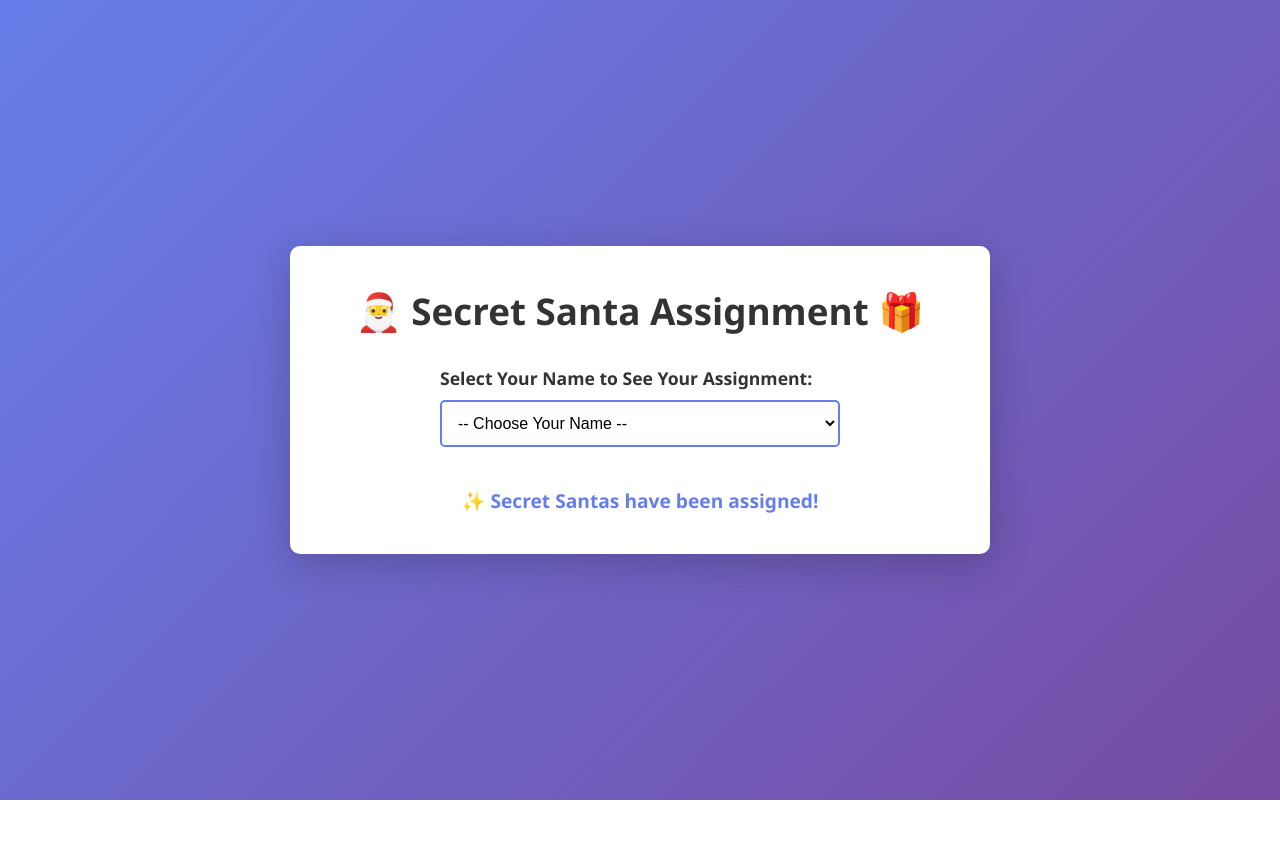
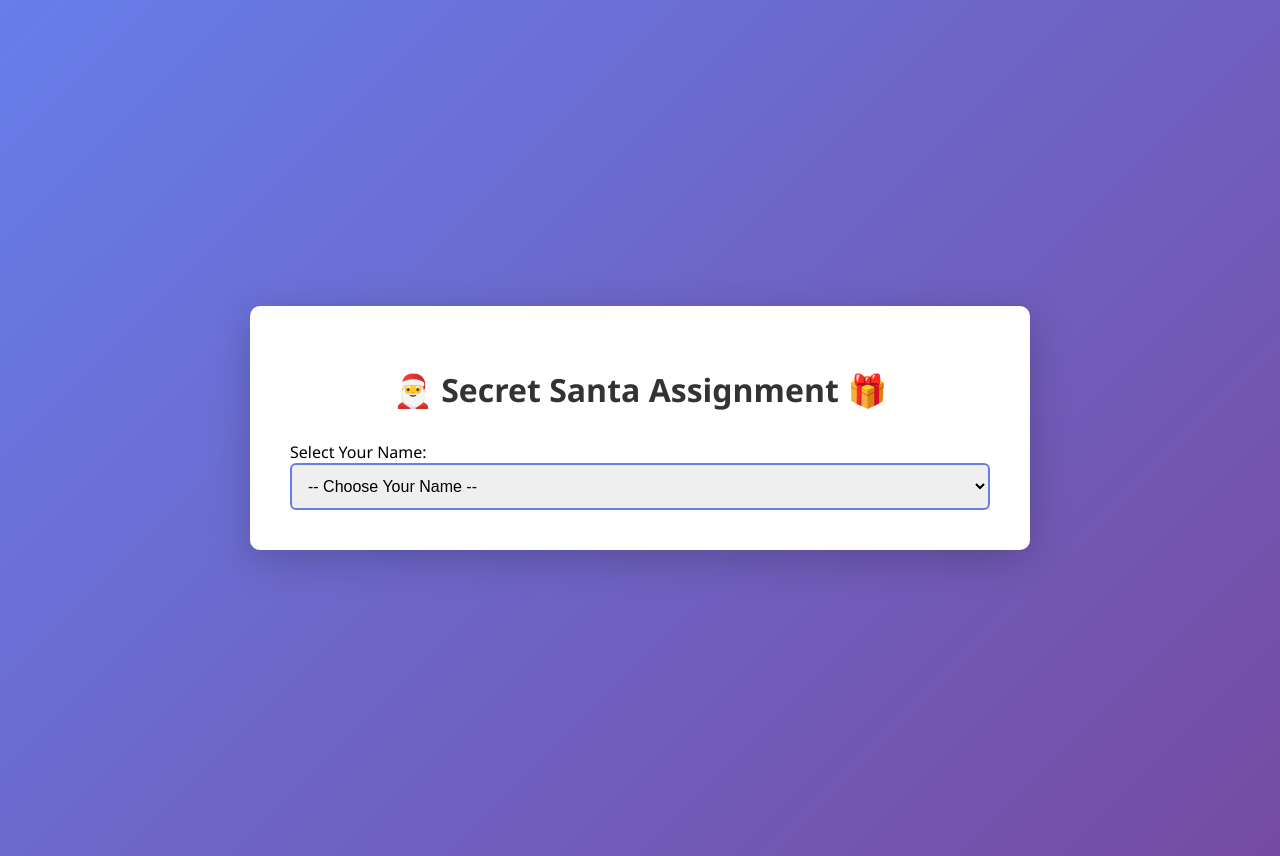
Before and after one commit to BogdanTudosie/santa, a plain HTML site: page index.html in a window 1280 px wide. Before the commit the page ends 800 px from the top, so only its background shows below. Drawn offline with Linux system fonts and the light colour scheme; no server answers.

Commit message:
index commit

```diff
--- a/index.html
+++ b/index.html
@@ -5,14 +5,8 @@
     <meta name="viewport" content="width=device-width, initial-scale=1.0">
     <title>Secret Santa Assignment</title>
     <style>
-        * {
-            margin: 0;
-            padding: 0;
-            box-sizing: border-box;
-        }
-
         body {
-            font-family: 'Segoe UI', Tahoma, Geneva, Verdana, sans-serif;
+            font-family: 'Segoe UI', sans-serif;
             background: linear-gradient(135deg, #667eea 0%, #764ba2 100%);
             min-height: 100vh;
             display: flex;
@@ -23,90 +17,48 @@
 
         .container {
             background: white;
+            padding: 40px;
             border-radius: 10px;
-            box-shadow: 0 10px 40px rgba(0, 0, 0, 0.2);
-            padding: 40px;
             max-width: 700px;
             width: 100%;
+            box-shadow: 0 10px 40px rgba(0,0,0,0.2);
         }
 
         h1 {
             text-align: center;
+            margin-bottom: 30px;
             color: #333;
-            margin-bottom: 30px;
-            font-size: 2.3em;
         }
 
-        .lookup-form {
-            display: flex;
-            flex-direction: column;
-            gap: 20px;
-            align-items: center;
-            margin-bottom: 40px;
-        }
-
-        .form-group {
-            display: flex;
-            flex-direction: column;
-            gap: 10px;
-            width: 100%;
-            max-width: 400px;
-        }
-
-        .form-group label {
-            font-weight: bold;
-            color: #333;
-            font-size: 1.1em;
-        }
-
-        .form-group select {
+        select {
             padding: 12px;
             border: 2px solid #667eea;
-            border-radius: 5px;
+            border-radius: 6px;
+            width: 100%;
             font-size: 1em;
-            cursor: pointer;
-            background-color: white;
         }
 
         .recipient-display {
+            margin-top: 30px;
+            background: #f8f9fa;
+            padding: 25px;
+            border-radius: 10px;
             text-align: center;
-            padding: 30px;
-            background: #f8f9fa;
-            border-radius: 10px;
-            margin-top: 20px;
-        }
-
-        .recipient-display h2 {
-            color: #667eea;
-            margin-bottom: 20px;
         }
 
         .assigned-recipient {
             background: white;
             border: 3px solid #28a745;
-            padding: 25px;
+            padding: 20px;
             border-radius: 10px;
-            margin-bottom: 20px;
+            margin-bottom: 15px;
         }
 
         .assigned-recipient .person-name {
-            font-size: 1.5em;
+            font-size: 1.6em;
             color: #28a745;
+            font-weight: bold;
         }
-
-        .assigned-recipient .person-phone {
-            font-size: 1.1em;
-            margin-top: 10px;
-        }
-
-        .result-message {
-            text-align: center;
-            color: #667eea;
-            font-size: 1.2em;
-            font-weight: bold;
-            margin-top: 20px;
-        }
-
     </style>
 </head>
 
@@ -114,128 +66,131 @@
 <div class="container">
     <h1>🎅 Secret Santa Assignment 🎁</h1>
 
-        <div class="lookup-form">
-            <div class="form-group">
-                <label for="santaNameSelect">Select Your Name to See Your Assignment:</label>
-                <select id="santaNameSelect" onchange="showAssignment()">
+    <label>Select Your Name:</label>
+    <select id="nameSelect" onchange="showAssignment()">
         <option value="">-- Choose Your Name --</option>
     </select>
-            </div>
+
+    <div id="assignmentResult"></div>
 </div>
 
-        <div id="assignmentResult"></div>
-        <div class="result-message" id="resultMessage"></div>
-    </div>
+<!-- Firebase SDK -->
+<script src="https://www.gstatic.com/firebasejs/10.6.0/firebase-app.js"></script>
+<script src="https://www.gstatic.com/firebasejs/10.6.0/firebase-firestore.js"></script>
 
 <script>
-        const people = {
-            "Alice Johnson": "555-0101",
-            "Bob Smith": "555-0102",
-            "Carol White": "555-0103",
-            "David Brown": "555-0104",
-            "Emma Davis": "555-0105",
-            "Frank Miller": "555-0106",
-            "Grace Lee": "555-0107",
-            "Henry Wilson": "555-0108"
+    /*********************************************************
+     * 🔥 STEP 1 — INSERT YOUR FIREBASE CONFIG HERE
+     *********************************************************/
+    const firebaseConfig = {
+        apiKey: "REPLACE",
+        authDomain: "REPLACE",
+        projectId: "REPLACE",
+        storageBucket: "REPLACE",
+        messagingSenderId: "REPLACE",
+        appId: "REPLACE"
     };
 
-        let santaAssignments = {};
+    // Initialize Firebase
+    firebase.initializeApp(firebaseConfig);
+    const db = firebase.firestore();
 
-        // INIT
-        function init() {
-            populateSantaDropdown();
-            assignSecretSanta();
+    /*********************************************************
+     * 👥 STEP 2 — YOUR PARTICIPANTS LIST
+     * Replace these with your friends' real names later.
+     *********************************************************/
+    const people = [
+        "Alice Johnson",
+        "Bob Smith",
+        "Carol White",
+        "David Brown",
+        "Emma Davis",
+        "Frank Miller",
+        "Grace Lee",
+        "Henry Wilson"
+    ];
+
+    // Fill dropdown
+    const select = document.getElementById("nameSelect");
+    people.forEach(name => {
+        const opt = document.createElement("option");
+        opt.value = name;
+        opt.textContent = name;
+        select.appendChild(opt);
+    });
+
+    /*********************************************************
+     * 🎁 STEP 3 — LOAD OR CREATE ASSIGNMENTS
+     *********************************************************/
+    let assignments = {};
+
+    async function loadAssignments() {
+        const docRef = db.collection("secretSanta").doc("assignments");
+        const snapshot = await docRef.get();
+
+        if (snapshot.exists) {
+            console.log("Loaded saved assignments");
+            assignments = snapshot.data();
+        } else {
+            console.log("No assignments found — generating new ones!");
+            assignments = generateAssignments();
+            await docRef.set(assignments);
+        }
     }
 
-        // Populate dropdown with names
-        function populateSantaDropdown() {
-            const select = document.getElementById("santaNameSelect");
+    /*********************************************************
+     * 🔄 STEP 4 — SECRET SANTA GENERATION
+     * Ensures nobody gets themselves.
+     *********************************************************/
+    function generateAssignments() {
+        const shuffled = [...people];
+        shuffle(shuffled);
 
-            while (select.options.length > 1) {
-                select.remove(1);
+        // No self-assignments allowed
+        for (let i = 0; i < people.length; i++) {
+            if (people[i] === shuffled[i]) {
+                return generateAssignments(); // regenerate
+            }
         }
 
-            Object.keys(people).forEach(name => {
-                const option = document.createElement("option");
-                option.value = name;
-                option.textContent = name;
-                select.appendChild(option);
-            });
+        const result = {};
+        people.forEach((p, i) => result[p] = shuffled[i]);
+        return result;
     }
 
-        // Shuffle helper
-        function shuffleArray(array) {
-            const arr = [...array];
+    // Fisher-Yates shuffle
+    function shuffle(arr) {
         for (let i = arr.length - 1; i > 0; i--) {
             const j = Math.floor(Math.random() * (i + 1));
             [arr[i], arr[j]] = [arr[j], arr[i]];
         }
-            return arr;
     }
 
-        // Assign Santa recipients
-        function assignSecretSanta() {
-            const peopleArray = Object.entries(people);
-            let shuffled = shuffleArray(peopleArray);
-
-            let valid = false;
-            let attempts = 0;
-
-            while (!valid && attempts < 100) {
-                valid = true;
-                for (let i = 0; i < peopleArray.length; i++) {
-                    if (peopleArray[i][0] === shuffled[i][0]) {
-                        valid = false;
-                        shuffled = shuffleArray(peopleArray);
-                        break;
-                    }
-                }
-                attempts++;
-            }
-
-            if (!valid) {
-                document.getElementById("resultMessage").textContent =
-                    "❌ Could not generate valid assignments — refresh.";
+    /*********************************************************
+     * 👀 STEP 5 — SHOW USER THEIR RECIPIENT
+     *********************************************************/
+    function showAssignment() {
+        const name = select.value;
+        if (!name) {
+            document.getElementById("assignmentResult").innerHTML = "";
             return;
         }
 
-            santaAssignments = {};
-            peopleArray.forEach((entry, i) => {
-                santaAssignments[entry[0]] = {
-                    name: shuffled[i][0],
-                    phone: shuffled[i][1]
-                };
-            });
+        const recipient = assignments[name];
 
-            document.getElementById("resultMessage").textContent =
-                "✨ Secret Santas have been assigned!";
-        }
-
-        // Show a person's assigned recipient
-        function showAssignment() {
-            const selected = document.getElementById("santaNameSelect").value;
-            const result = document.getElementById("assignmentResult");
-
-            if (!selected) {
-                result.innerHTML = "";
-                return;
-            }
-
-            const recipient = santaAssignments[selected];
-
-            result.innerHTML = `
+        document.getElementById("assignmentResult").innerHTML = `
             <div class="recipient-display">
-                    <h2>You are the Secret Santa for:</h2>
+                <h2>You are Secret Santa for:</h2>
                 <div class="assigned-recipient">
-                        <div class="person-name">${recipient.name}</div>
-                        <div class="person-phone">${recipient.phone}</div>
+                    <div class="person-name">${recipient}</div>
                 </div>
-                    <p style="color:#667eea; font-style:italic;">Keep it a secret! 🤫</p>
+                <p style="color:#667eea;">Keep it a secret! 🤫</p>
             </div>
         `;
     }
 
-        document.addEventListener("DOMContentLoaded", init);
+    // Start the app
+    loadAssignments();
 </script>
 </body>
 </html>
```
Lines whose indentation alone changed are shown as unchanged.
